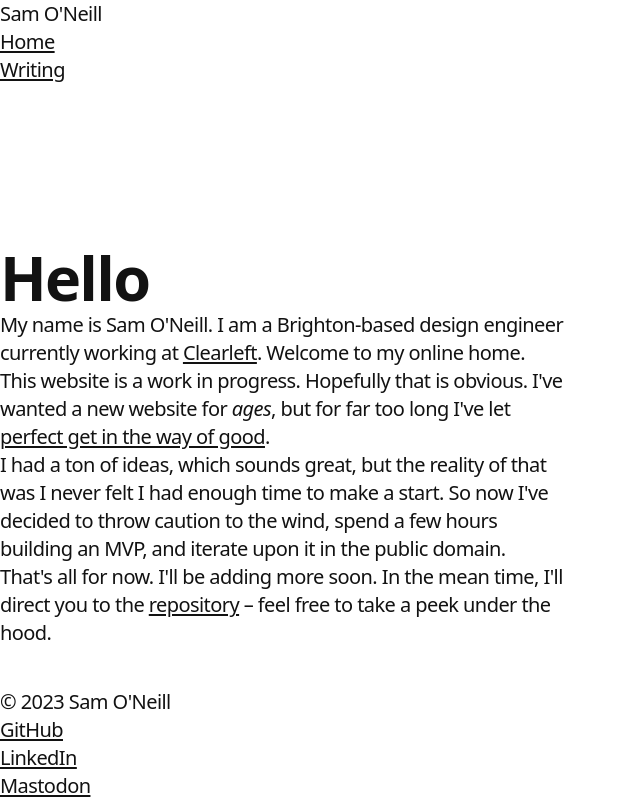
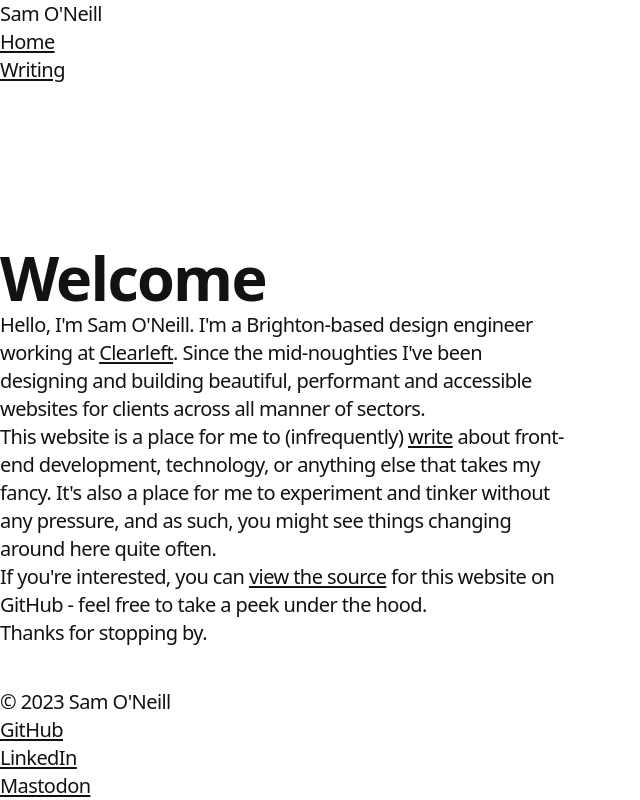
Before and after one commit to samjoneill/samoneill.com, an Eleventy site: page src/index.md in a window 1280 px wide. Shown: the whole page, without its empty margins (0-640 px from the left). Built offline with nearby package versions, Linux system fonts and the light colour scheme; Eleventy itself is replaced by a stand-in of ours; files that its build step writes are made by us from their sources.

Commit message:
Update homepage copy to something a little more evergreen

```diff
--- a/src/index.md
+++ b/src/index.md
@@ -3,12 +3,19 @@ title: Home
 layout: base.njk
 ---
 
-# Hello
+# Welcome
 
-My name is Sam O'Neill. I am a Brighton-based design engineer currently working at [Clearleft](https://clearleft.com). Welcome to my online home.
+Hello, I'm Sam O'Neill. I'm a Brighton-based design engineer working at
+[Clearleft](https://clearleft.com). Since the mid-noughties I've been designing
+and building beautiful, performant and accessible websites for clients across
+all manner of sectors.
 
-This website is a work in progress. Hopefully that is obvious. I've wanted a new website for *ages*, but for far too long I've let [perfect get in the way of good](https://en.wikipedia.org/wiki/Perfect_is_the_enemy_of_good).
+This website is a place for me to (infrequently) [write](/writing) about
+front-end development, technology, or anything else that takes my fancy. It's
+also a place for me to experiment and tinker without any pressure, and as such,
+you might see things changing around here quite often.
 
-I had a ton of ideas, which sounds great, but the reality of that was I never felt I had enough time to make a start. So now I've decided to throw caution to the wind, spend a few hours building an MVP, and iterate upon it in the public domain.
+If you're interested, you can [view the source](https://github.com/samjoneill/samoneill.com)
+for this website on GitHub - feel free to take a peek under the hood.
 
-That's all for now. I'll be adding more soon. In the mean time, I'll direct you to the [repository](https://github.com/samjoneill/samoneill.com) – feel free to take a peek under the hood.
+Thanks for stopping by.
```
